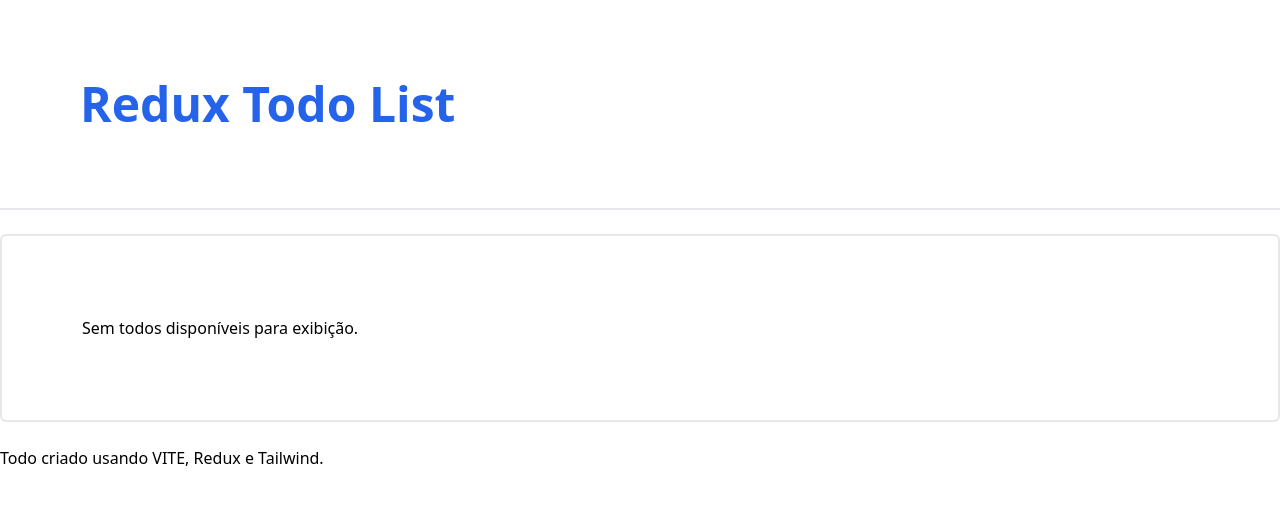
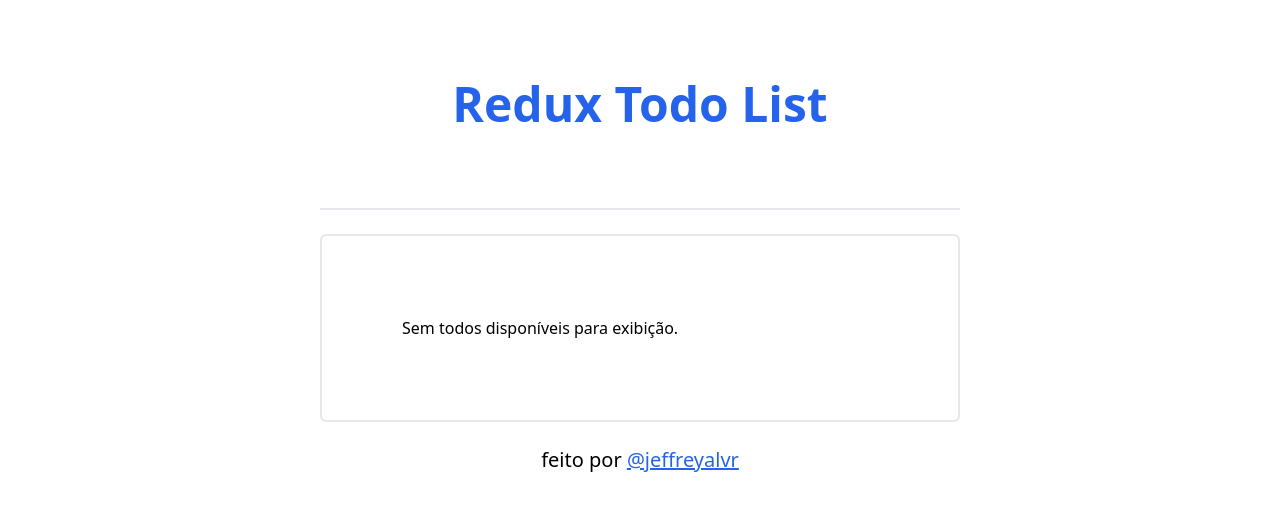
Before and after one commit to jeffreyalvr/todo-list-simples-redux, a React (Vite) app: page / in a window 1280 px wide. Shown: the top 510 px of the page. Built offline with nearby package versions, Linux system fonts and the light colour scheme.

Commit message:
Reorganiza design

```diff
--- a/src/App.jsx
+++ b/src/App.jsx
@@ -4,7 +4,7 @@
 
 const App = () => {
   return (
-    <div className="container flex flex-col gap-6 mx-auto">
+    <div className="container flex flex-col gap-6 mx-auto md:w-[40rem]">
       <Header />
       <Box />
       <Footer />
--- a/src/components/Footer/index.jsx
+++ b/src/components/Footer/index.jsx
@@ -1,7 +1,18 @@
 const Footer = () => {
   return (
     <footer className="container">
-      Todo criado usando VITE, Redux e Tailwind.
+      <span className="text-center w-full inline-block text-xl">
+        feito por{" "}
+        <a
+          href="https://jeffreyalvr.dev"
+          target="_blank"
+          rel="noopener noreferrer"
+          title="Clique para abrir o meu GitHub"
+          className="text-blue-600 underline"
+        >
+          @jeffreyalvr
+        </a>
+      </span>
     </footer>
   );
 };
--- a/src/components/Header/index.jsx
+++ b/src/components/Header/index.jsx
@@ -1,7 +1,9 @@
 const Header = () => {
   return (
     <header className="container p-20 border-b-2">
-      <h1 className="font-bold text-5xl text-blue-600">Redux Todo List</h1>
+      <h1 className="w-full inline-block text-center font-bold text-5xl text-blue-600 ">
+        Redux Todo List
+      </h1>
     </header>
   );
 };
```
